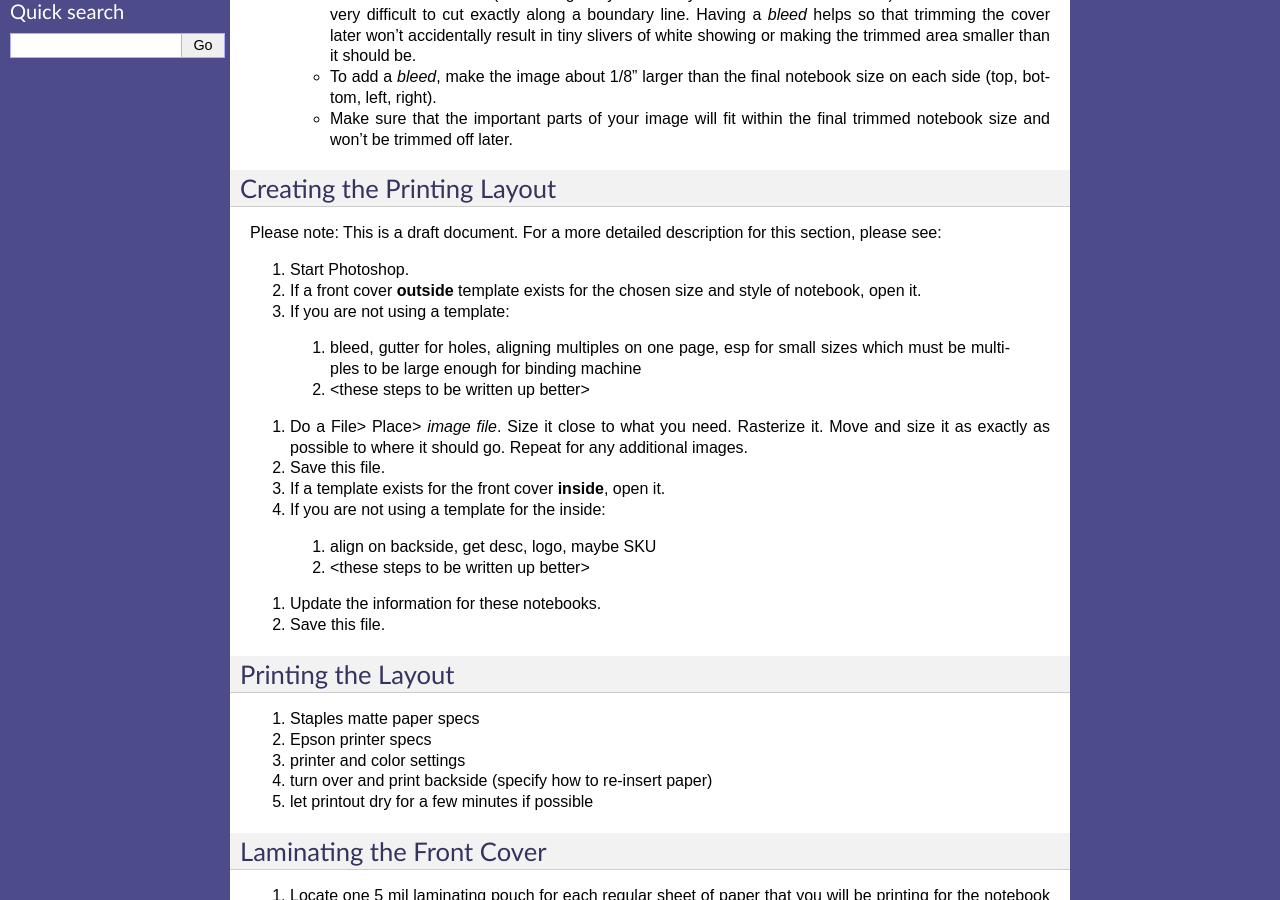
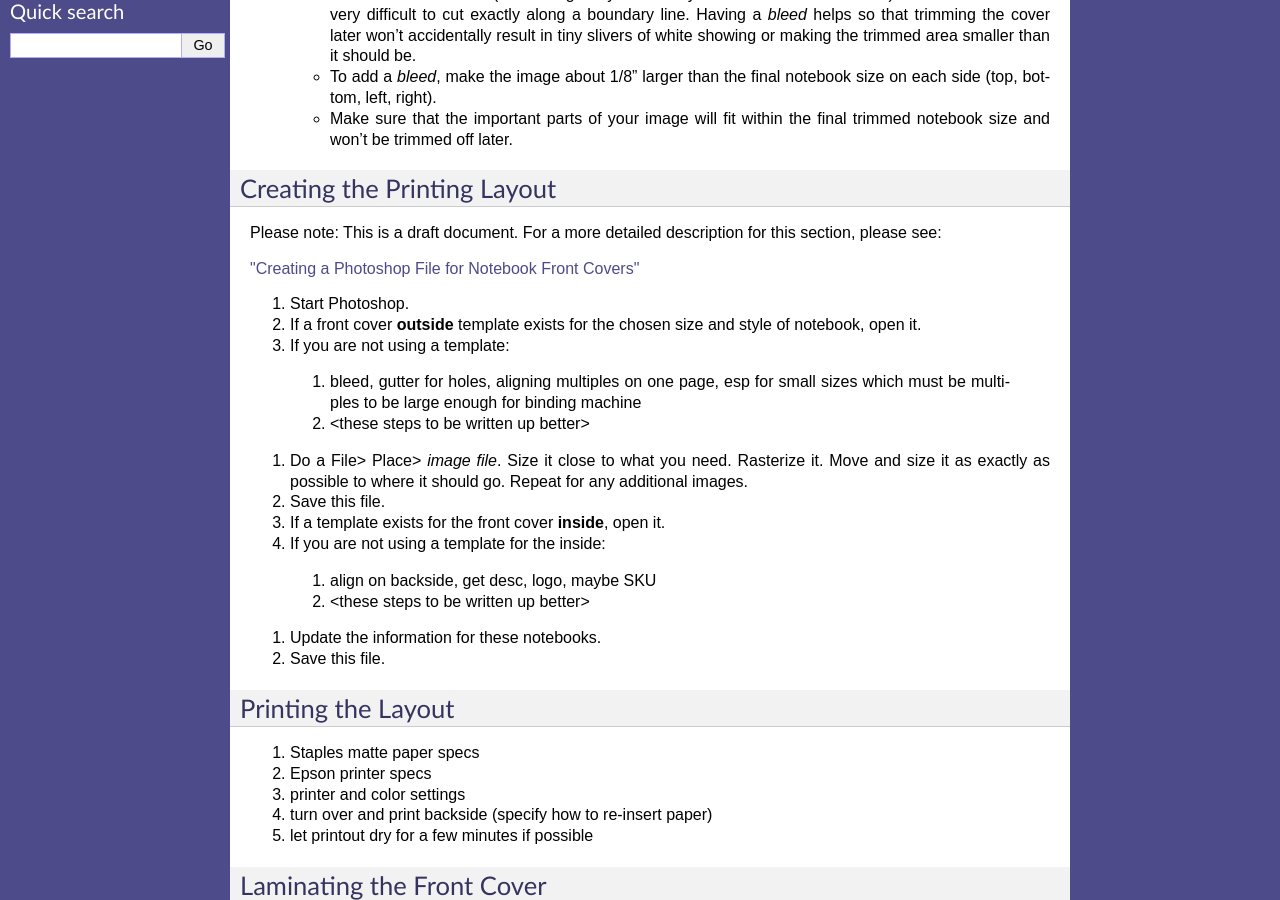
Before and after one commit to loiskilberg/create_spiral_notebook, a Sphinx documentation site: the page built from source/01_prepare_front_cover.rst, in a window 1280 px wide and 900 px high, scrolled down 717 px. Built offline with Sphinx 7.4.7, drawn with Linux system fonts in a browser that asks for light colours; pages that are not in the unit, such as notebooks, are missing from menus.

Commit message:
correct a link

```diff
--- a/source/01_prepare_front_cover.rst
+++ b/source/01_prepare_front_cover.rst
@@ -38,8 +38,10 @@ Creating the Printing Layout
 
 Please note: This is a draft document. For a more detailed description for this section, please see:
 
-.. raw:: HTML
-  <a href="https://finalproject2.readthedocs.io/en/latest/index.html#"></a>
+.. raw:: html
+
+  <a href="https://finalproject2.readthedocs.io/en/latest/index.html" target="_blank">
+    "Creating a Photoshop File for Notebook Front Covers"</a>
 
 #. Start Photoshop.
 #. If a front cover **outside** template exists for the chosen size and style of notebook, open it.
```
